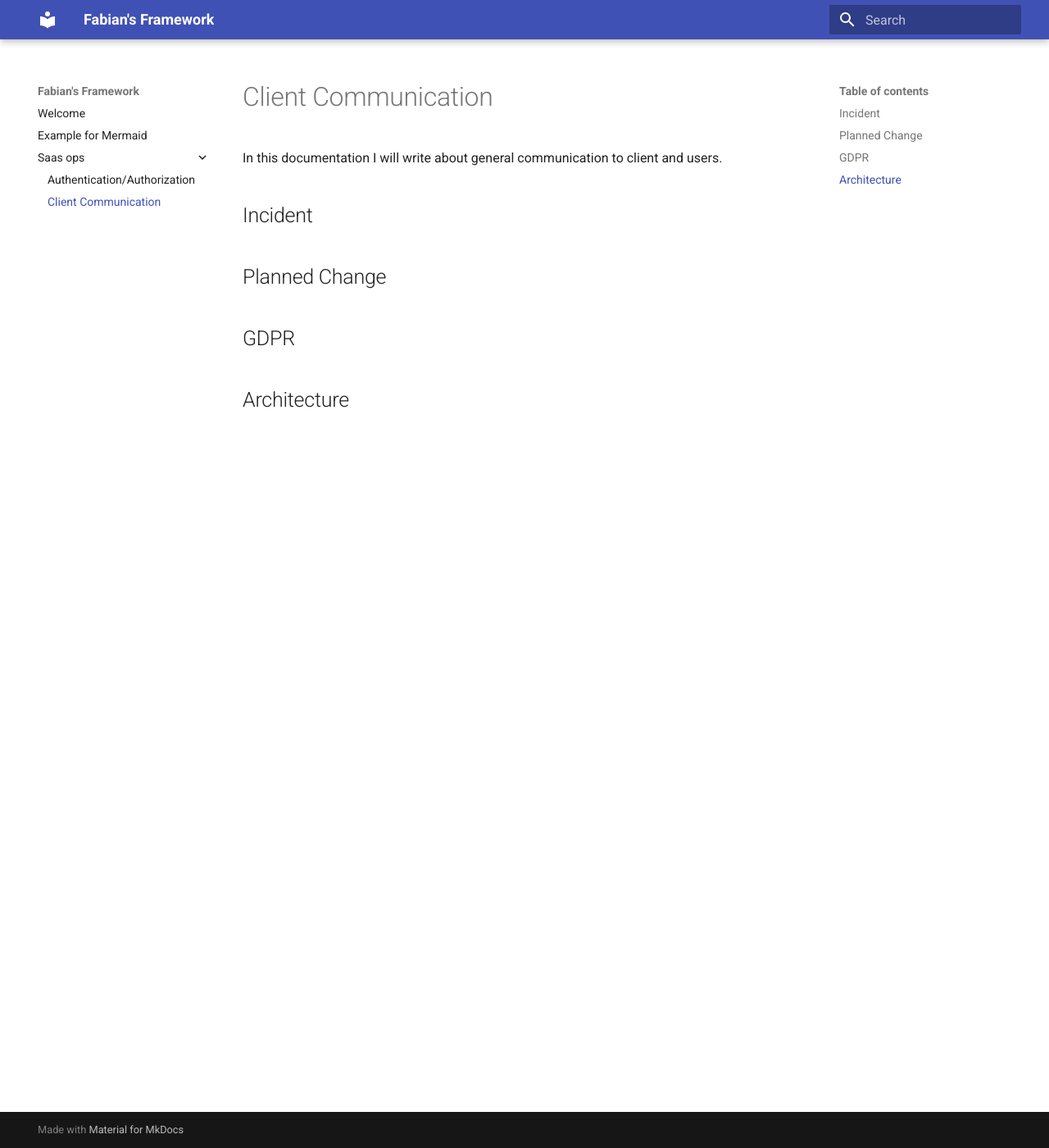
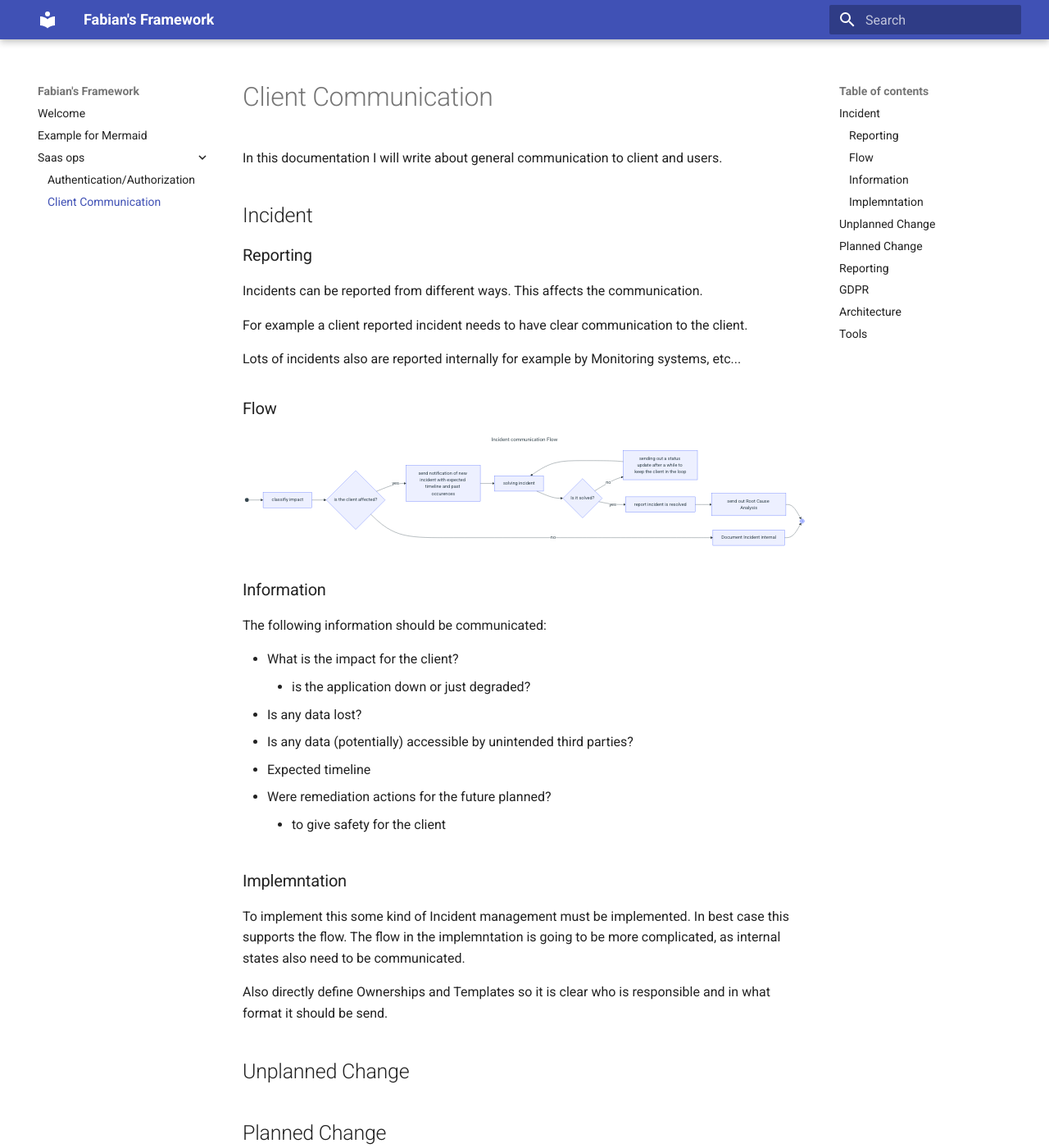
Before and after one commit to Kikkirej/framework, an MkDocs documentation site: the page built from docs/saas-ops/communication.md, in a window 1280 px wide and 1400 px high. Shown: the whole window at 82% size. Built offline with MkDocs 1.6.1 and Material for MkDocs 9.7.7, drawn with Linux system fonts in a browser that asks for light colours.

Commit message:
📝 added INC communication

````diff
--- a/docs/saas-ops/communication.md
+++ b/docs/saas-ops/communication.md
@@ -4,8 +4,73 @@ In this documentation I will write about general communication to client and use
 
 ## Incident
 
+### Reporting
+Incidents can be reported from different ways. This affects the communication.
+
+For example a client reported incident needs to have clear communication to the client.
+
+Lots of incidents also are reported internally for example by Monitoring systems, etc...
+
+### Flow
+
+```mermaid
+---
+title: Incident communication Flow
+---
+flowchart LR
+start@{shape: sm-circ }
+classify["classifiy impact"]
+client_affected@{label: "is the client affected?", shape: diam}
+notify1["send notification of new incident with expected timeline and past occurences"]
+solve["solving incident"]
+is_solved@{label: "Is it solved?", shape: diam}
+status_update["sending out a status update after a while to keep the client in the loop"]
+doc_internal["Document Incident internal"]
+stop@{shape: fr-circ}
+resolve_notify["report incident is resolved"]
+rca["send out Root Cause Analysis"]
+
+start --> classify
+classify --> client_affected
+client_affected -->|yes| notify1
+client_affected -->|no| doc_internal
+doc_internal --> stop
+
+notify1 --> solve
+solve --> is_solved
+is_solved -->|no| status_update
+status_update --> solve
+is_solved -->|yes| resolve_notify
+resolve_notify --> rca
+rca --> stop
+```
+
+### Information
+
+The following information should be communicated:
+
+* What is the impact for the client?
+    * is the application down or just degraded?
+* Is any data lost?
+* Is any data (potentially) accessible by unintended third parties?
+* Expected timeline
+* Were remediation actions for the future planned?
+    * to give safety for the client
+
+### Implemntation
+
+To implement this some kind of Incident management must be implemented. In best case this supports the flow. The flow in the implemntation is going to be more complicated, as internal states also need to be communicated.
+
+Also directly define Ownerships and Templates so it is clear who is responsible and in what format it should be send.
+
+## Unplanned Change
+
 ## Planned Change
+
+## Reporting
 
 ## GDPR
 
 ## Architecture
+
+## Tools
````
Also changed, not shown: docs/index.md (+2 -0 lines).
